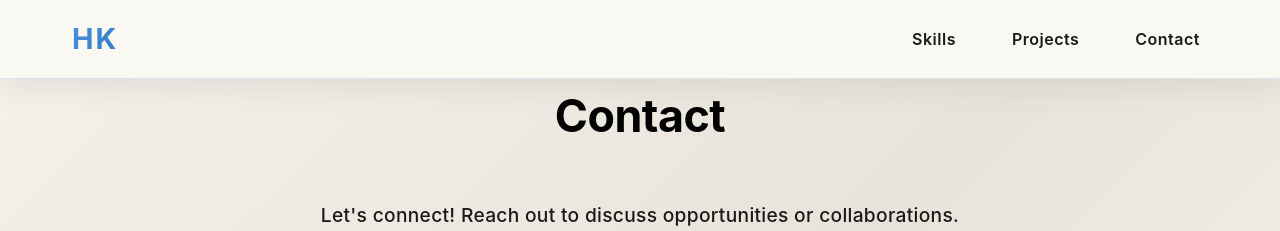
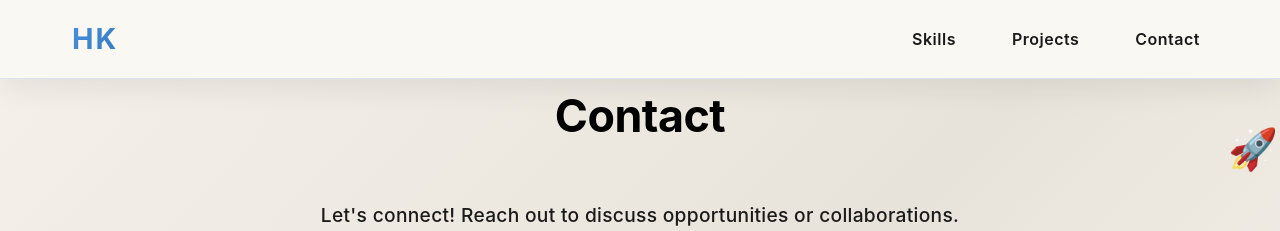
Before and after one commit to harikrishnatb8544-bot/portfolio, a React (Vite) app: page / in a window 1280 px wide. Both pictures are taken after a click on the button "Get In Touch". Shown: the part 2503-2734 px from the top of the page. Built offline with nearby package versions, Linux system fonts and the light colour scheme.

Commit message:
Implement dynamic rocket animation with DOM-based positioning and landing state

```diff
--- a/src/components/Contact.jsx
+++ b/src/components/Contact.jsx
@@ -1,34 +1,76 @@
 import React, { useState, useEffect, useRef } from 'react';
 
 export default function Contact() {
-  const [showRocket, setShowRocket] = useState(false);
+  const [rocketState, setRocketState] = useState({
+    show: false,
+    landed: false,
+    startX: window.innerWidth,
+    startY: window.innerHeight,
+    endX: 0,
+    endY: 0,
+  });
+  const [isAnimating, setIsAnimating] = useState(false);
   const contactTitleRef = useRef(null);
 
   useEffect(() => {
     const handleRocketLaunch = () => {
-      setShowRocket(true);
+      // Prevent multiple simultaneous animations
+      if (isAnimating) return;
 
-      // Vanish after animation completes
-      setTimeout(() => {
-        setShowRocket(false);
-      }, 4000);
+      setIsAnimating(true);
+
+      // Get Contact title position
+      if (contactTitleRef.current) {
+        const rect = contactTitleRef.current.getBoundingClientRect();
+
+        // Calculate landing position: right of the text, vertically centered
+        const endX = rect.left + rect.width + 20; // 20px to the right of text
+        const endY = rect.top + rect.height / 2; // vertically centered
+
+        setRocketState(prev => ({
+          ...prev,
+          show: true,
+          landed: false,
+          startX: window.innerWidth + 50,
+          startY: window.innerHeight + 50,
+          endX: endX,
+          endY: endY,
+        }));
+
+        // After animation completes, mark as landed (keep visible)
+        setTimeout(() => {
+          setRocketState(prev => ({
+            ...prev,
+            landed: true,
+          }));
+          setIsAnimating(false);
+        }, 1000); // 1000ms animation duration
+      }
     };
 
     window.addEventListener('launchRocket', handleRocketLaunch);
     return () => window.removeEventListener('launchRocket', handleRocketLaunch);
-  }, []);
+  }, [isAnimating]);
 
   return (
     <section id="contact" className="contact">
-      {/* Rocket animation triggered after scroll completes */}
-      {showRocket && (
-        <div className="rocket-launch-container">
-          <div className="rocket-animated-travel">🚀</div>
+      {/* Dynamic rocket animation */}
+      {rocketState.show && (
+        <div
+          className={`rocket-launcher ${rocketState.landed ? 'landed' : 'animating'}`}
+          style={{
+            '--start-x': `${rocketState.startX}px`,
+            '--start-y': `${rocketState.startY}px`,
+            '--end-x': `${rocketState.endX}px`,
+            '--end-y': `${rocketState.endY}px`,
+          }}
+        >
+          <div className="rocket-icon">🚀</div>
         </div>
       )}
 
       <div className="container">
-        <h2 className="section-title">Contact</h2>
+        <h2 className="section-title" ref={contactTitleRef}>Contact</h2>
         <div className="contact-content">
           <p className="contact-intro">
             Let's connect! Reach out to discuss opportunities or collaborations.
--- a/src/components/Hero.jsx
+++ b/src/components/Hero.jsx
@@ -8,10 +8,10 @@ export default function Hero() {
     if (element) {
       element.scrollIntoView({ behavior: 'smooth' });
 
-      // Trigger rocket animation after scroll completes (approximately 1 second for smooth scroll)
+      // Trigger rocket animation after scroll completes
       setTimeout(() => {
-        window.dispatchEvent(new CustomEvent('launchRocket'));
-      }, 1200);
+        window.dispatchEvent(new CustomEvent('launchRocket', { detail: { contactId: id } }));
+      }, 1000);
     }
   };
 
--- a/src/index.css
+++ b/src/index.css
@@ -786,42 +786,43 @@ html {
   font-size: 1.2rem;
 }
 
-@keyframes rocketTravelToTitle {
+@keyframes rocketFly {
   0% {
-    bottom: -50px;
-    right: -50px;
+    left: var(--start-x);
+    top: var(--start-y);
     opacity: 1;
     transform: rotate(45deg) scale(1);
   }
-  50% {
+  100% {
+    left: var(--end-x);
+    top: var(--end-y);
     opacity: 1;
-  }
-  100% {
-    bottom: auto;
-    right: auto;
-    top: 50%;
-    left: calc(50% + 150px);
-    opacity: 0;
-    transform: rotate(0deg) scale(0);
+    transform: rotate(-20deg) scale(1);
   }
 }
 
-.rocket-launch-container {
+.rocket-launcher {
   position: fixed;
-  bottom: -50px;
-  right: -50px;
   z-index: 100;
   pointer-events: none;
-  width: 60px;
-  height: 60px;
 }
 
-.rocket-animated-travel {
+.rocket-launcher.animating {
+  animation: rocketFly 1s ease-in-out forwards;
+}
+
+.rocket-launcher.landed {
+  left: var(--end-x) !important;
+  top: var(--end-y) !important;
+  pointer-events: auto;
+}
+
+.rocket-icon {
   font-size: 2.5rem;
-  animation: rocketTravelToTitle 4s ease-in-out forwards;
   display: flex;
   align-items: center;
   justify-content: center;
+  transform-origin: center;
 }
 
 /* Contact Section */
```
